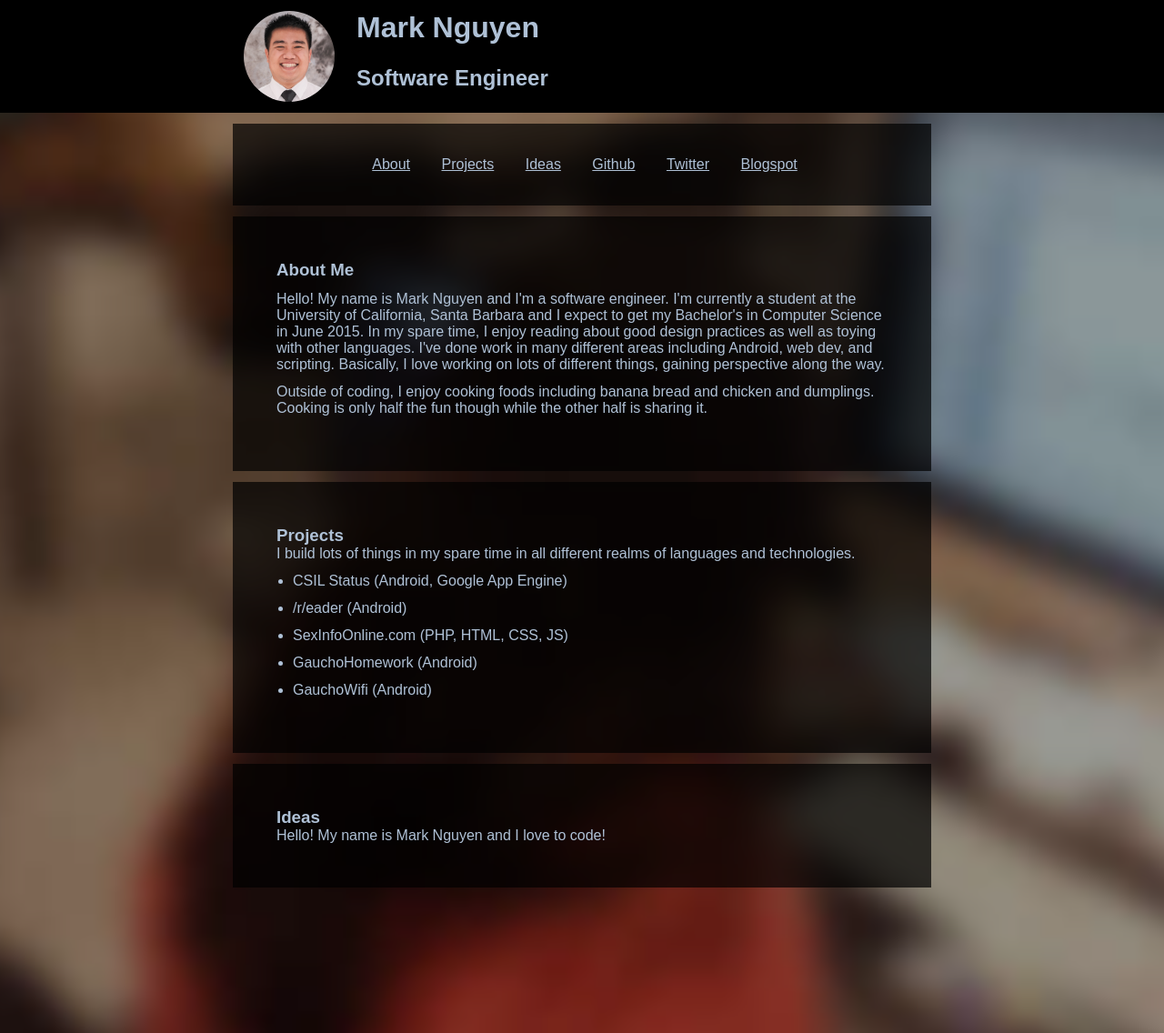
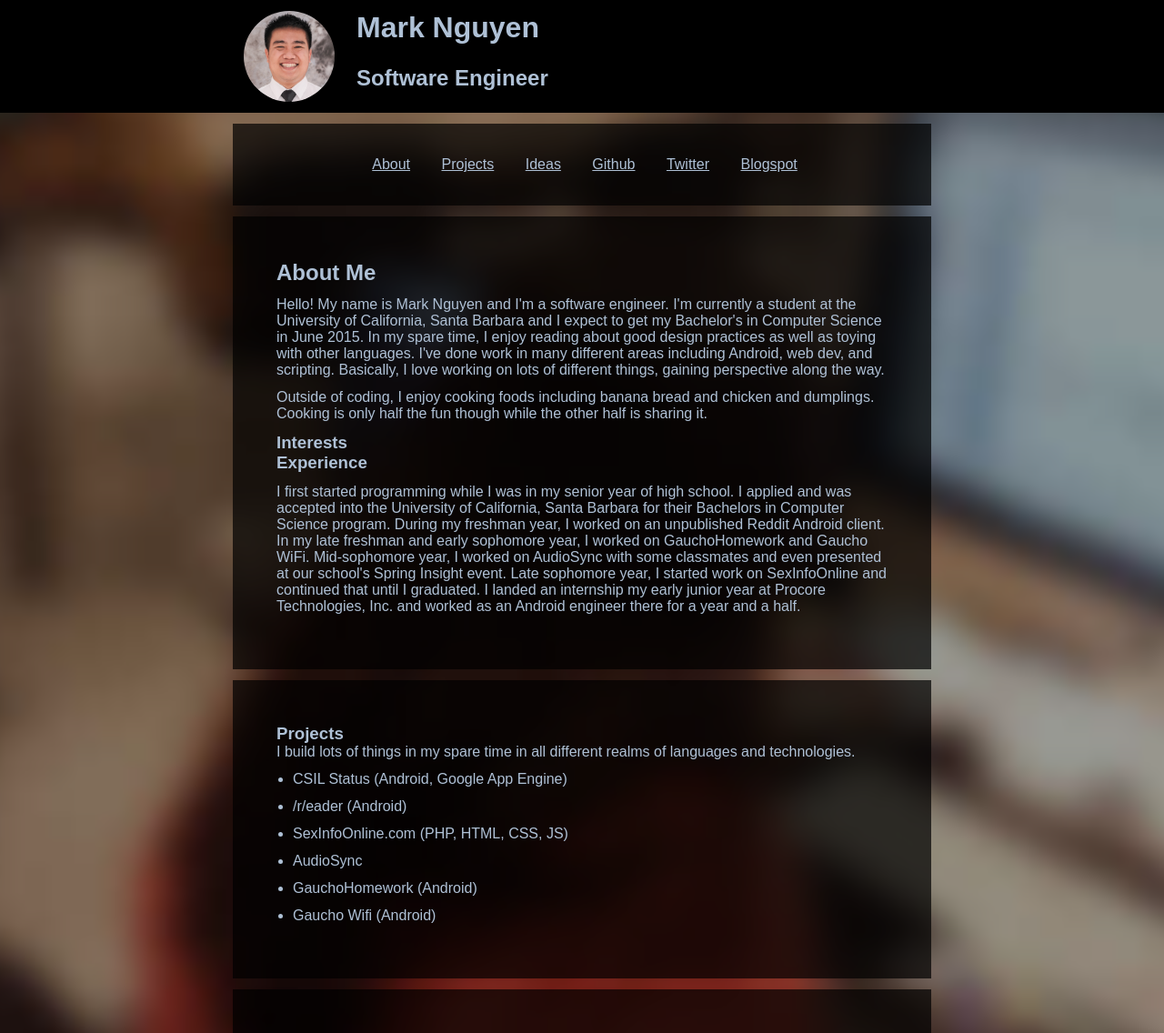
Before and after one commit to nguyenmp/mark-nguyen, a PHP site: page / in a window 1280 px wide. Shown: the whole page at 91% size. Run offline with PHP 8.4, Linux system fonts and the light colour scheme.

Commit message:
Hardware acceleration and content

```diff
--- a/index.html
+++ b/index.html
@@ -29,10 +29,14 @@
 			</div>
 
 			<div id="about" name="about" class="content_card">
-				<h3>About Me</h3>
+				<h2>About Me</h2>
 				<p>Hello! My name is Mark Nguyen and I'm a software engineer.  I'm currently a student at the University of California, Santa Barbara and I expect to get my Bachelor's in Computer Science in June 2015. In my spare time, I enjoy reading about good design practices as well as toying with other languages.  I've done work in many different areas including Android, web dev, and scripting.  Basically, I love working on lots of different things, gaining perspective along the way.</p>
 
 				<p>Outside of coding, I enjoy cooking foods including banana bread and chicken and dumplings.  Cooking is only half the fun though while the other half is sharing it.</p>
+				<h3>Interests</h3>
+
+				<h3>Experience</h3>
+				<p>I first started programming while I was in my senior year of high school.  I applied and was accepted into the University of California, Santa Barbara for their Bachelors in Computer Science program.  During my freshman year, I worked on an unpublished Reddit Android client.  In my late freshman and early sophomore year, I worked on GauchoHomework and Gaucho WiFi.  Mid-sophomore year, I worked on AudioSync with some classmates and even presented at our school's Spring Insight event.  Late sophomore year, I started work on SexInfoOnline and continued that until I graduated.  I landed an internship my early junior year at Procore Technologies, Inc. and worked as an Android engineer there for a year and a half.</p>
 			</div>
 
 			<div id="projects" name="projects" class="content_card">
@@ -42,8 +46,9 @@
 					<li>CSIL Status (Android, Google App Engine)</li>
 					<li>/r/eader (Android)</li>
 					<li>SexInfoOnline.com (PHP, HTML, CSS, JS)</li>
+					<li>AudioSync</li>
 					<li>GauchoHomework (Android)</li>
-					<li>GauchoWifi (Android)</li>
+					<li>Gaucho Wifi (Android)</li>
 				</ul>
 			</div>
 
--- a/main.css
+++ b/main.css
@@ -12,6 +12,7 @@ html, body {
   background-size: cover;
   background-position: center;
   -webkit-filter: brightness(60%) blur(5px);
+  -webkit-transform: translate3d(0, 0, 0);
   width: 120vw;
   height: 120vh;
   overflow: hidden;
--- a/scss/heading.scss
+++ b/scss/heading.scss
@@ -17,6 +17,7 @@ html, body {
     background-size: cover;
     background-position: center;
     -webkit-filter: brightness(60%) blur(5px); // TODO: check compatability
+    -webkit-transform: translate3d(0, 0, 0);
     width: 120vw;
     height: 120vh;
     overflow: hidden;
```
